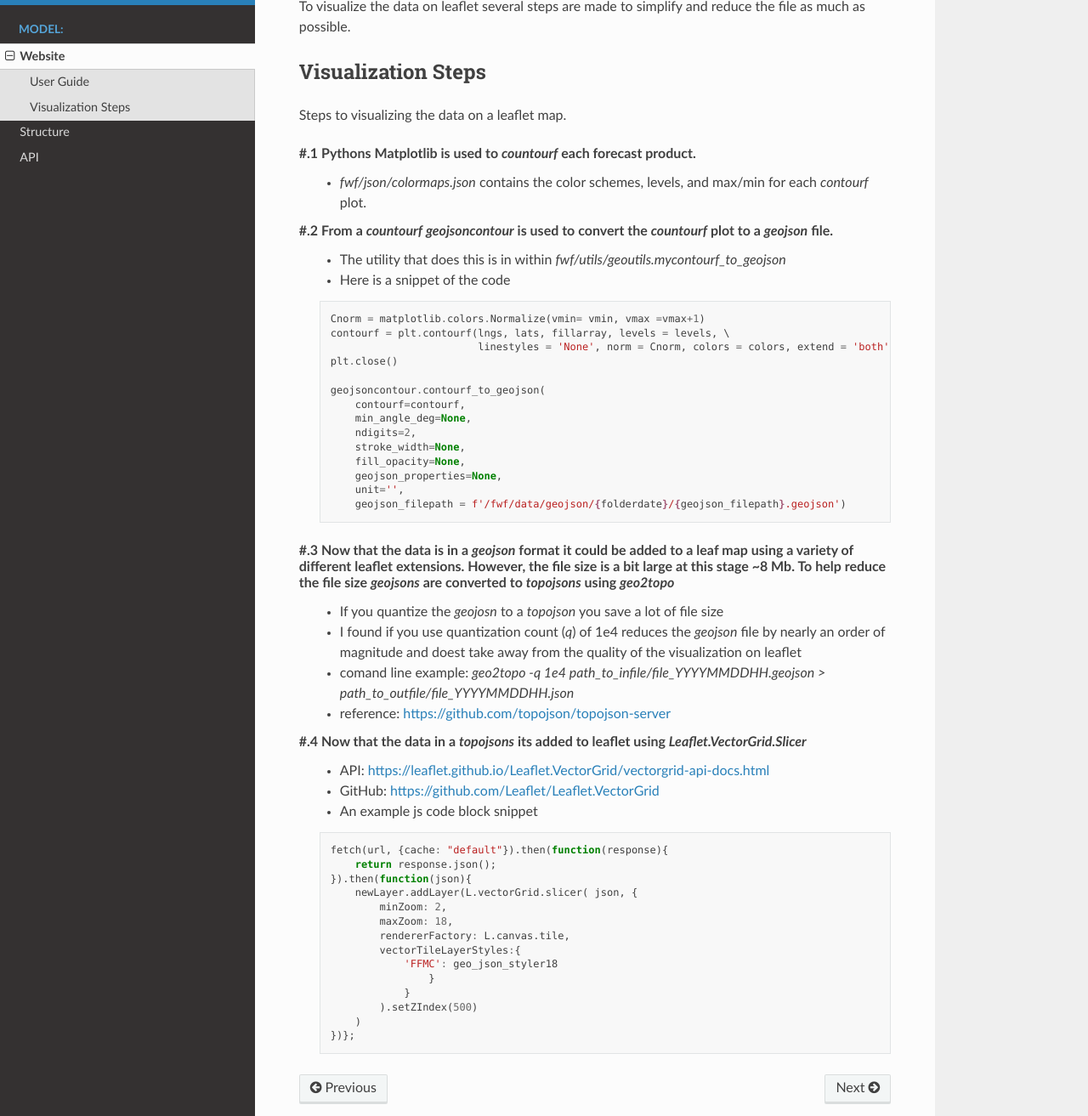
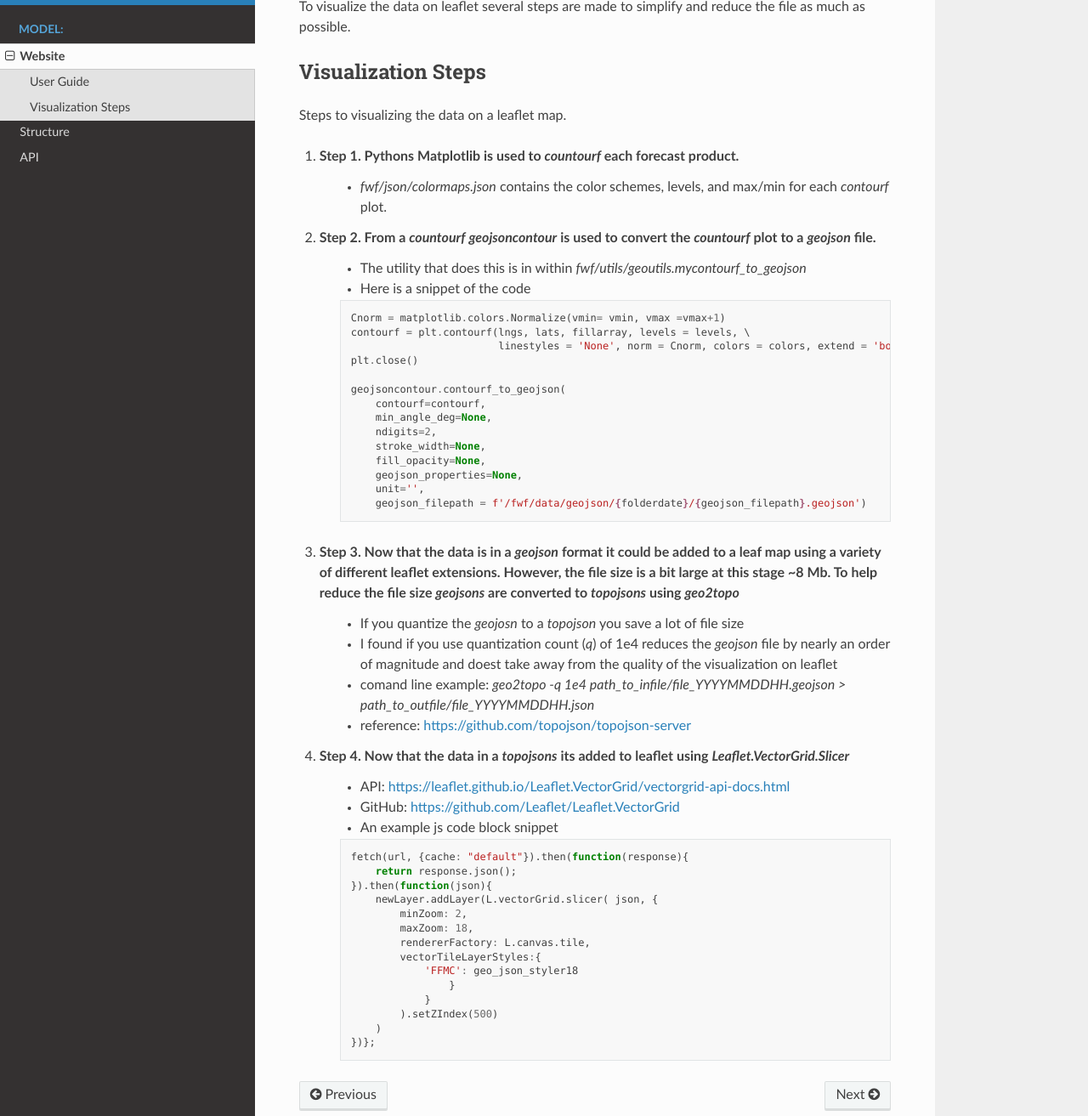
Before and after one commit to cerodell/fwf-docs, a Sphinx documentation site: the page built from source/web.rst, in a window 1280 px wide and 1400 px high, scrolled down 533 px, cut to the strip 87-1400 px from the top of the window. Shown: the whole strip at 85% size. Built offline with Sphinx 7.4.7 and the Read the Docs theme 2.0.0, drawn with Linux system fonts in a browser that asks for light colours.

Commit message:
updates to web

```diff
--- a/source/web.rst
+++ b/source/web.rst
@@ -15,9 +15,9 @@
 ---------------------
 Steps to visualizing the data on a leaflet map.
 
-#.1 Pythons Matplotlib is used to `countourf` each forecast product.
+#. Step 1. Pythons Matplotlib is used to `countourf` each forecast product.
     * `fwf/json/colormaps.json` contains the color schemes, levels, and max/min for each `contourf` plot.
-#.2 From a `countourf` `geojsoncontour` is used to convert the `countourf` plot to a `geojson` file.
+#. Step 2. From a `countourf` `geojsoncontour` is used to convert the `countourf` plot to a `geojson` file.
     * The utility that does this is in within `fwf/utils/geoutils.mycontourf_to_geojson`
     * Here is a snippet of the code
 
@@ -38,13 +38,12 @@
             unit='',
             geojson_filepath = f'/fwf/data/geojson/{folderdate}/{geojson_filepath}.geojson')
 
-
-#.3 Now that the data is in a `geojson` format it could be added to a leaf map using a variety of different leaflet extensions. However, the file size is a bit large at this stage ~8 Mb. To help reduce the file size `geojsons` are converted to `topojsons` using `geo2topo`
+#. Step 3. Now that the data is in a `geojson` format it could be added to a leaf map using a variety of different leaflet extensions. However, the file size is a bit large at this stage ~8 Mb. To help reduce the file size `geojsons` are converted to `topojsons` using `geo2topo`
     * If you quantize the `geojosn` to a `topojson` you save a lot of file size
     * I found if you use quantization count (`q`) of 1e4 reduces the `geojson` file by nearly an order of magnitude and doest take away from the quality of the visualization on leaflet
     * comand line example: `geo2topo -q 1e4 path_to_infile/file_YYYYMMDDHH.geojson > path_to_outfile/file_YYYYMMDDHH.json`
     * reference: https://github.com/topojson/topojson-server
-#.4 Now that the data in a `topojsons` its added to leaflet using `Leaflet.VectorGrid.Slicer`
+#. Step 4. Now that the data in a `topojsons` its added to leaflet using `Leaflet.VectorGrid.Slicer`
     * API: https://leaflet.github.io/Leaflet.VectorGrid/vectorgrid-api-docs.html
     * GitHub: https://github.com/Leaflet/Leaflet.VectorGrid
     * An example js code block snippet
```
Also changed, not shown: 4 other files.
